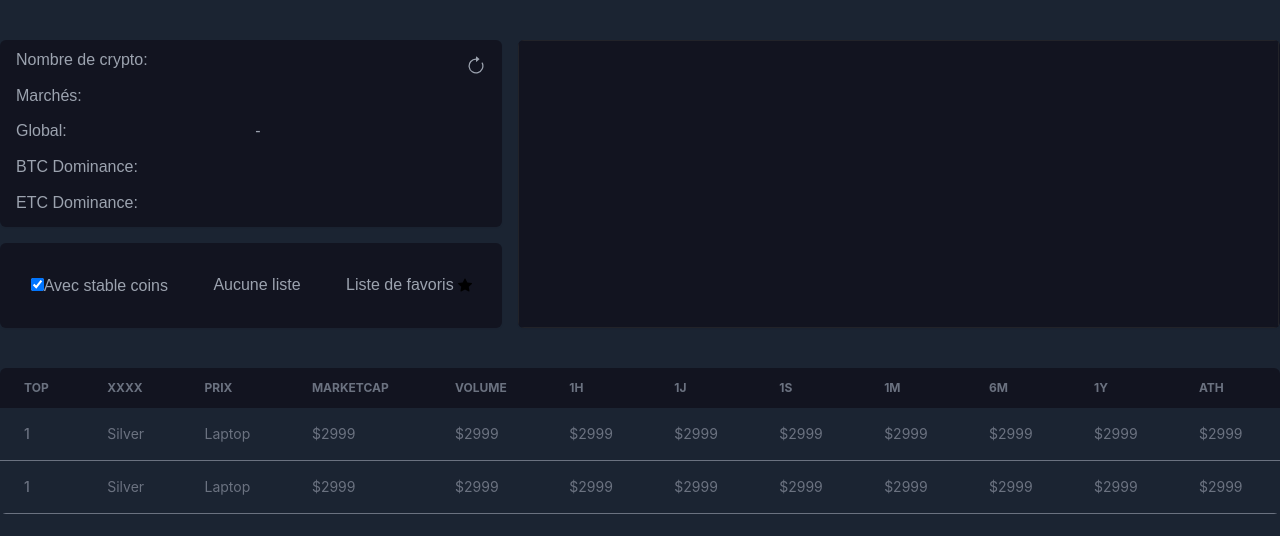
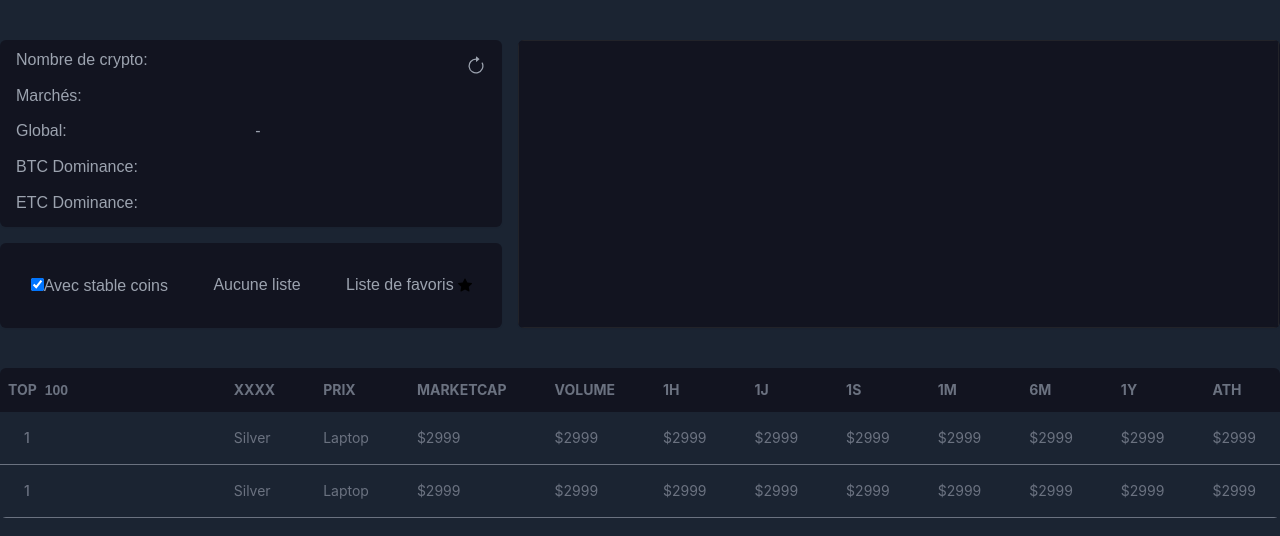
Before and after one commit to williambaele/crypto-watch, a React (Create React App) app: page / in a window 1280 px wide. Shown: the top 536 px of the page. Built offline with nearby package versions, Linux system fonts and the light colour scheme; no server answers.

Commit message:
Added table components

```diff
--- a/src/components/Table.js
+++ b/src/components/Table.js
@@ -1,125 +1,130 @@
-import React from 'react';
+import React, { useState } from 'react';
 
 const Table = ({coinsData}) => {
   console.log(coinsData);
+
+
+  const [rangeNumber, setRangeNumber] = useState(100);
+
+
   return (
 
-<div class="relative overflow-x-auto rounded-md">
-    <table class="w-full text-sm text-left text-gray-500">
-        <thead class="text-xs uppercase bg-[#121420]">
+<div className="relative overflow-x-auto rounded-md">
+    <table className="w-full text-sm text-left text-gray-500">
+        <thead class="text-sm uppercase bg-[#121420]">
             <tr>
-              <th scope="col" class="px-6 py-3">
-                Top
+              <th scope="col" className="px-2 py-3 flex items-center">
+                Top <input className="bg-[#121420] pl-2 text-sm text-gray-500 uppercase w-1/3 outline-none" type="text" value={rangeNumber} onChange={(e) => setRangeNumber(e.target.value)} />
               </th>
-              <th scope="col" class="px-6 py-3">
+              <th scope="col" className="px-6 py-3">
                 XXXX
               </th>
-              <th scope="col" class="px-6 py-3">
+              <th scope="col" className="px-6 py-3">
                 Prix
               </th>
-              <th scope="col" class="px-6 py-3">
+              <th scope="col" className="px-6 py-3">
                 MarketCap
               </th>
-              <th scope="col" class="px-6 py-3">
+              <th scope="col" className="px-6 py-3">
                 Volume
               </th>
-              <th scope="col" class="px-6 py-3">
+              <th scope="col" className="px-6 py-3">
                 1h
               </th>
-              <th scope="col" class="px-6 py-3">
+              <th scope="col" className="px-6 py-3">
                 1j
               </th>
-              <th scope="col" class="px-6 py-3">
+              <th scope="col" className="px-6 py-3">
                 1s
               </th>
-              <th scope="col" class="px-6 py-3">
+              <th scope="col" className="px-6 py-3">
                 1m
               </th>
-              <th scope="col" class="px-6 py-3">
+              <th scope="col" className="px-6 py-3">
                 6m
               </th>
-              <th scope="col" class="px-6 py-3">
+              <th scope="col" className="px-6 py-3">
                 1y
               </th>
-              <th scope="col" class="px-6 py-3">
+              <th scope="col" className="px-6 py-3">
                 ATH
               </th>
             </tr>
         </thead>
         <tbody>
-          <tr class="bg-none border-b border-[#6B7280]">
-              <th scope="row" class="px-6 py-4 font-medium">
+          <tr className="bg-none border-b border-[#6B7280]">
+              <th scope="row" className="px-6 py-4 font-medium">
                 1
               </th>
-              <td class="px-6 py-4">
+              <td className="px-6 py-4">
                 Silver
               </td>
-              <td class="px-6 py-4">
+              <td className="px-6 py-4">
                 Laptop
               </td>
-              <td class="px-6 py-4">
+              <td className="px-6 py-4">
                 $2999
               </td>
-              <td class="px-6 py-4">
+              <td className="px-6 py-4">
                 $2999
               </td>
-              <td class="px-6 py-4">
+              <td className="px-6 py-4">
                 $2999
               </td>
-              <td class="px-6 py-4">
+              <td className="px-6 py-4">
                 $2999
               </td>
-              <td class="px-6 py-4">
+              <td className="px-6 py-4">
                 $2999
               </td>
-              <td class="px-6 py-4">
+              <td className="px-6 py-4">
                 $2999
               </td>
-              <td class="px-6 py-4">
+              <td className="px-6 py-4">
                 $2999
               </td>
-              <td class="px-6 py-4">
+              <td className="px-6 py-4">
                 $2999
               </td>
-              <td class="px-6 py-4">
+              <td className="px-6 py-4">
                 $2999
               </td>
           </tr>
-          <tr class="bg-none border-b border-[#6B7280]">
-              <th scope="row" class="px-6 py-4 font-medium">
+          <tr className="bg-none border-b border-[#6B7280]">
+              <th scope="row" className="px-6 py-4 font-medium">
                 1
               </th>
-              <td class="px-6 py-4">
+              <td className="px-6 py-4">
                 Silver
               </td>
-              <td class="px-6 py-4">
+              <td className="px-6 py-4">
                 Laptop
               </td>
-              <td class="px-6 py-4">
+              <td className="px-6 py-4">
                 $2999
               </td>
-              <td class="px-6 py-4">
+              <td className="px-6 py-4">
                 $2999
               </td>
-              <td class="px-6 py-4">
+              <td className="px-6 py-4">
                 $2999
               </td>
-              <td class="px-6 py-4">
+              <td className="px-6 py-4">
                 $2999
               </td>
-              <td class="px-6 py-4">
+              <td className="px-6 py-4">
                 $2999
               </td>
-              <td class="px-6 py-4">
+              <td className="px-6 py-4">
                 $2999
               </td>
-              <td class="px-6 py-4">
+              <td className="px-6 py-4">
                 $2999
               </td>
-              <td class="px-6 py-4">
+              <td className="px-6 py-4">
                 $2999
               </td>
-              <td class="px-6 py-4">
+              <td className="px-6 py-4">
                 $2999
               </td>
           </tr>
```
